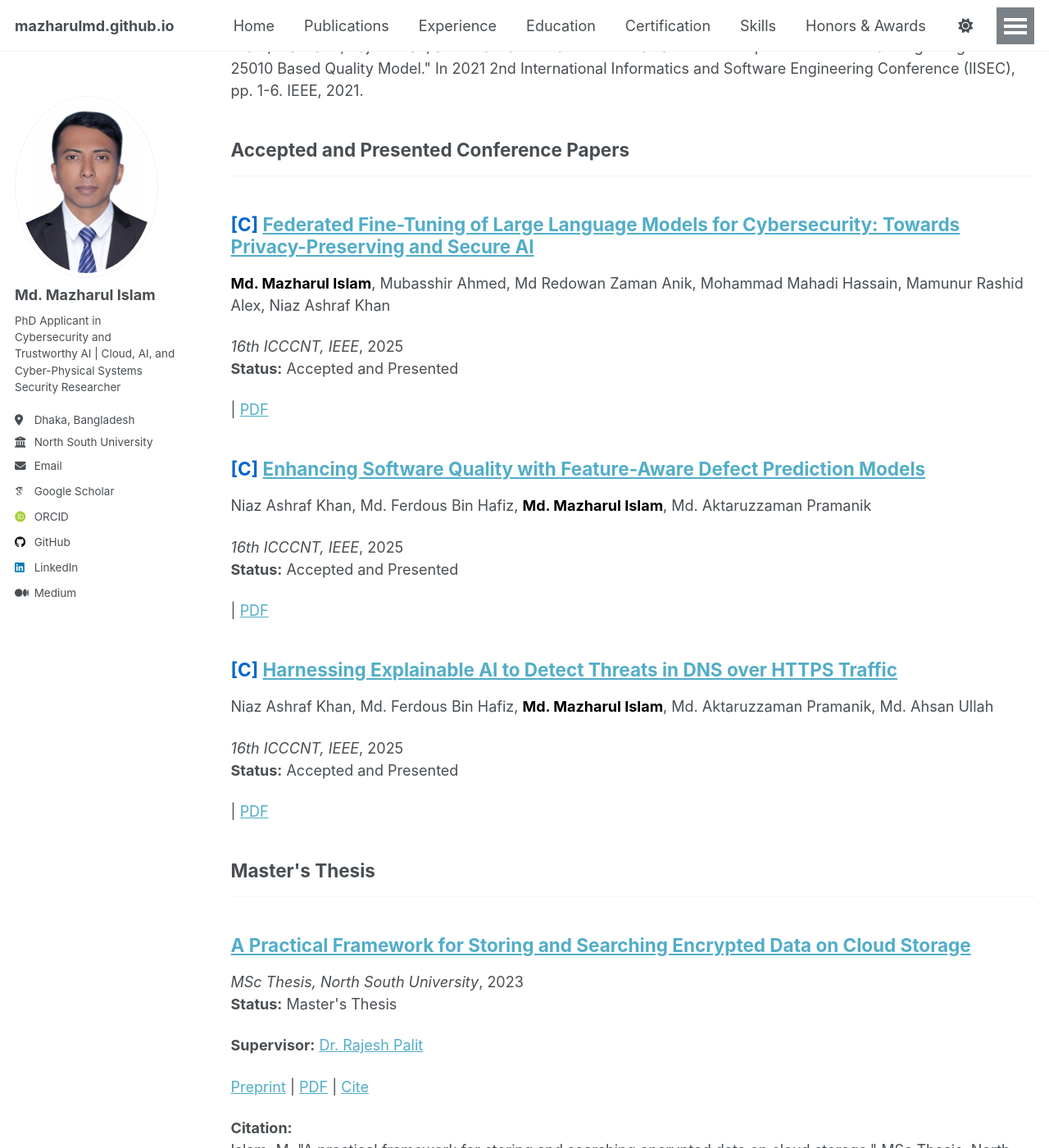
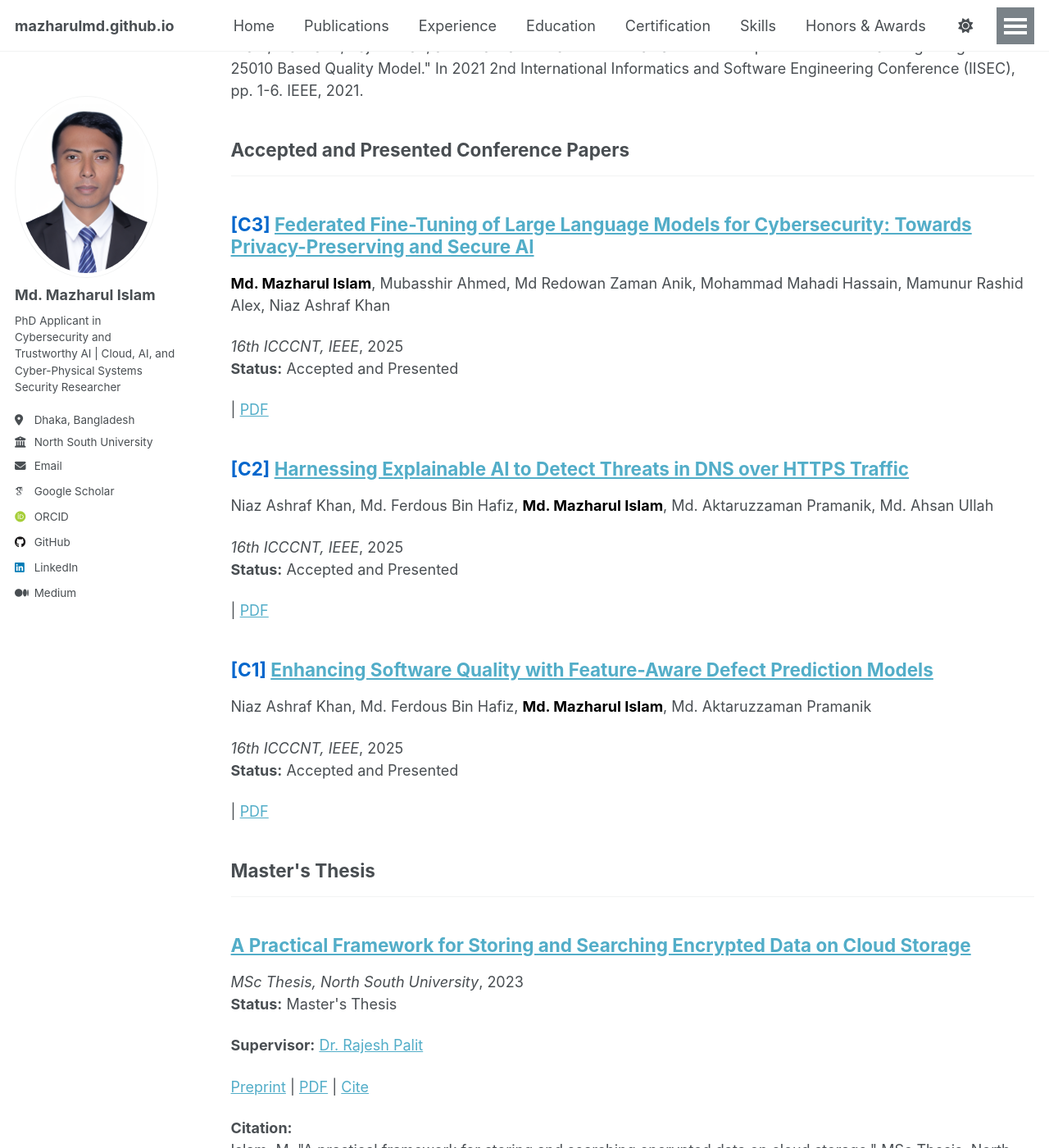
Before and after one commit to mazharulmd/mazharulmd.github.io, a Jekyll site: the page built from _pages/publications.html, in a window 1280 px wide and 1400 px high, scrolled down 2638 px. Shown: the whole window at 82% size. Built offline with Jekyll 4.4.1, drawn with Linux system fonts in a browser that asks for light colours; some web fonts are replaced; a script that is not in the unit is left out; part of the change alters nothing that is shown.

Commit message:
Fix numbering and first-author priority for accepted papers

```diff
--- a/_pages/publications.html
+++ b/_pages/publications.html
@@ -43,18 +43,18 @@ author_profile: true
 <h2>Accepted and Presented Conference Papers</h2>
 <hr />
 
-{% assign accepted = site.publications
-  | where: "status", "Accepted and Presented"
-  | sort: "first_author"
-  | reverse
-  | sort: "order" %}
+{% assign accepted_first = site.publications | where: "status", "Accepted and Presented" | where: "first_author", true | sort: "order" %}
+{% assign accepted_co = site.publications | where: "status", "Accepted and Presented" | where: "first_author", false | sort: "order" %}
 
-{% assign counter = accepted.size %}
+{% assign accepted_all = accepted_first | concat: accepted_co %}
 
-{% for post in accepted reversed %}
-  {% include archive-single.html counter=counter type="conference" %}
-  {% assign counter = counter | minus: 1 %}
+{% assign count = accepted_all | size %}
+
+{% for post in accepted_all %}
+  {% assign number = count | minus: forloop.index0 %}
+  {% include archive-single.html type="conference" number=number %}
 {% endfor %}
+
 
 
 <h2>Master's Thesis</h2>
```
